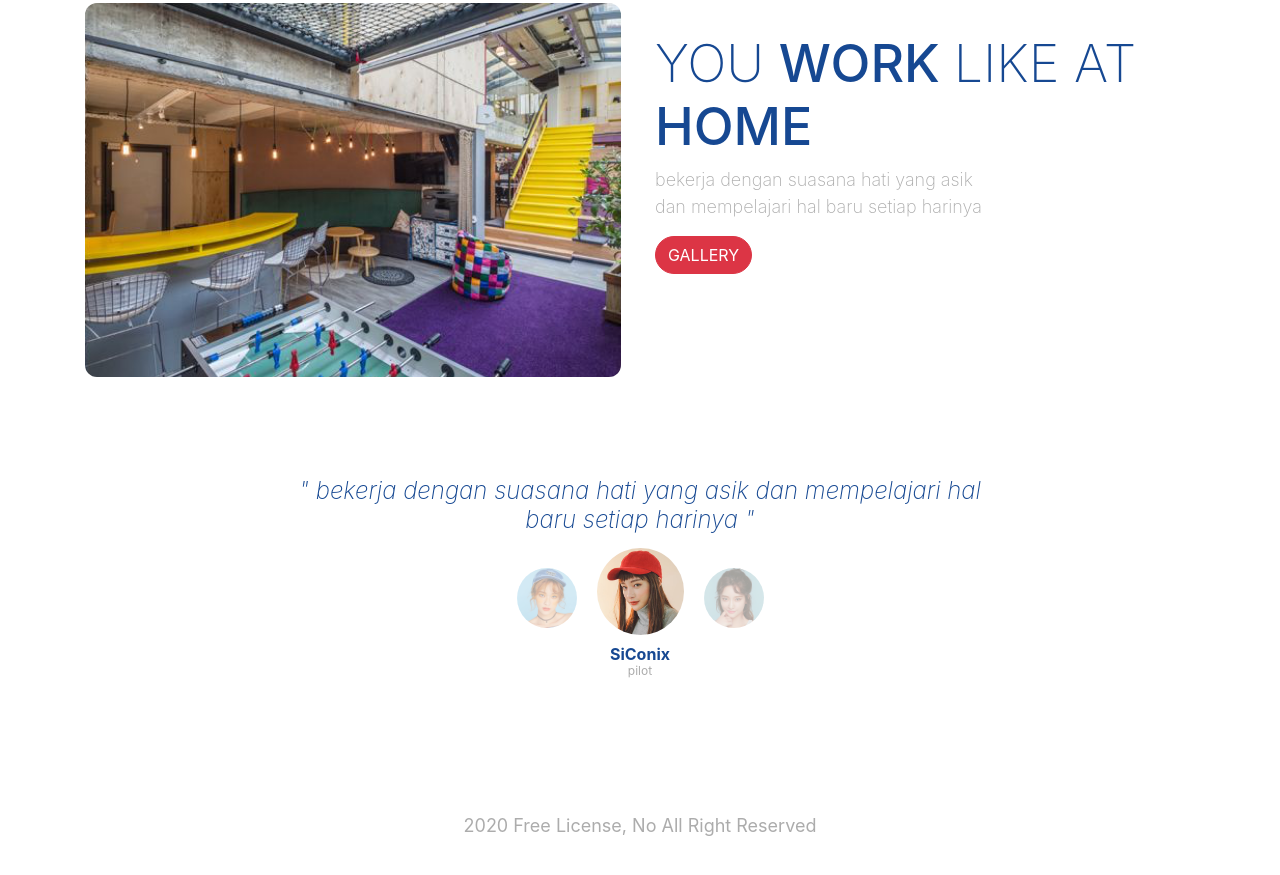
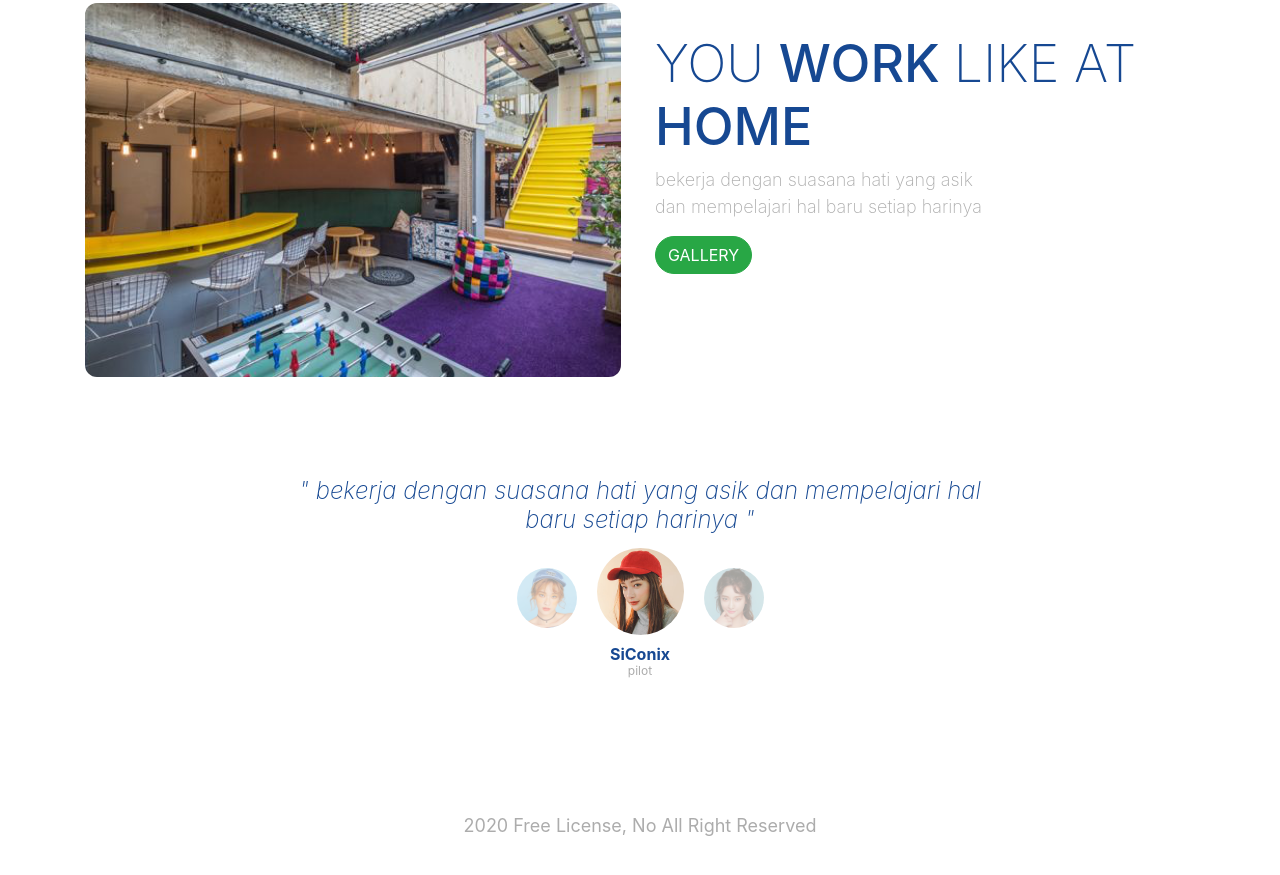
Before and after one commit to Afiffudin-au/Afiffudin-au-static.github.io, a plain HTML site: page index.html in a window 1280 px wide. Shown: the part 818-1693 px from the top of the page. Drawn offline with nearby package versions, Linux system fonts and the light colour scheme; a web font is replaced by a local one.

Commit message:
change color button

```diff
--- a/index.html
+++ b/index.html
@@ -78,7 +78,7 @@
         <div class="col-lg-6 kolom-2">
           <h4>You <span>Work </span>Like At <span>Home</span></h4>
           <p>bekerja dengan suasana hati yang asik <br> dan mempelajari hal baru setiap harinya</p>
-          <a href="#" class="btn btn-danger tombol">Gallery</a>
+          <a href="#" class="btn btn-success tombol">Gallery</a>
         </div>
       </div>
     <!-- akhir working space -->
```
